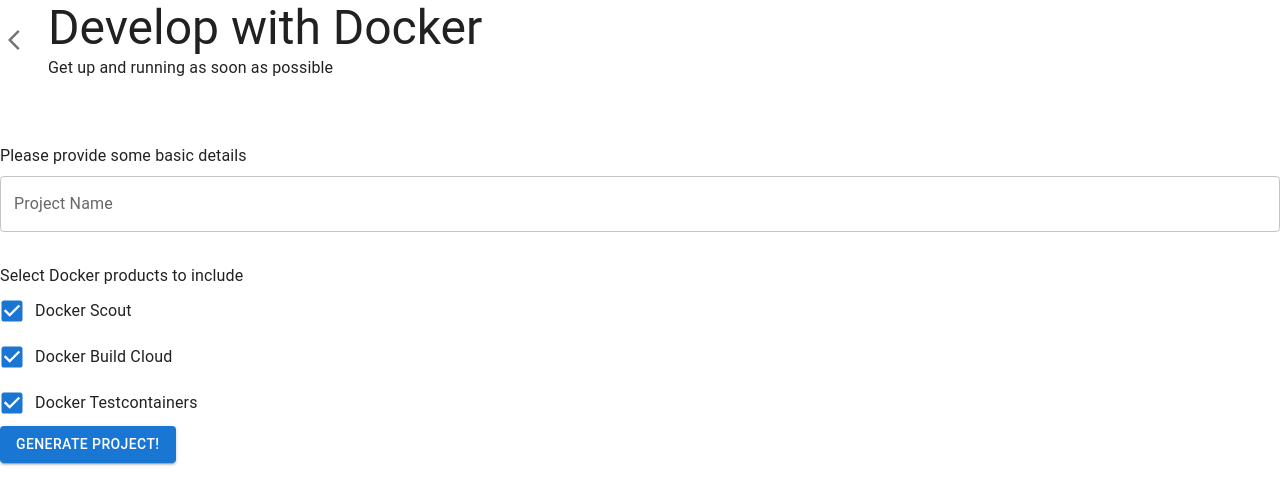
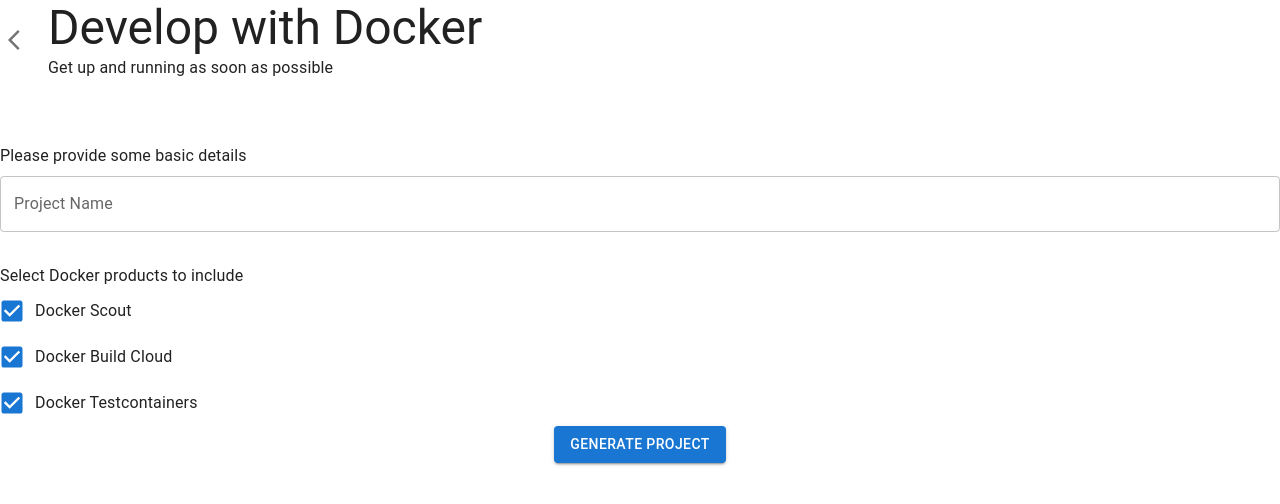
Before and after one commit to cybercyst/develop-with-docker, a React (Vite) app in the folder ui/: page /project-details in a window 1280 px wide. Shown: the top 504 px of the page. Built offline with nearby package versions, Linux system fonts and the light colour scheme; what @docker/docker-mui-theme would draw is missing.

Commit message:
fixing some styles

```diff
--- a/ui/src/App.tsx
+++ b/ui/src/App.tsx
@@ -1,5 +1,4 @@
 // import { createDockerDesktopClient } from '@docker/extension-api-client';
-import { Card, CardActionArea, CardContent, CardMedia, Stack, Typography } from '@mui/material';
 import { BrowserRouter, Route, Routes } from "react-router-dom";
 import { BackendPicker } from './routes/BackendPicker';
 import { FrontendPicker } from './routes/FrontendPicker';
--- a/ui/src/routes/ProjectDetailsForm.tsx
+++ b/ui/src/routes/ProjectDetailsForm.tsx
@@ -1,14 +1,4 @@
-import {
-  Box,
-  Button,
-  Checkbox,
-  FormControl,
-  FormControlLabel,
-  FormGroup,
-  InputLabel,
-  OutlinedInput,
-  Typography,
-} from "@mui/material";
+import { Box, Button, Checkbox, FormControl, FormControlLabel, FormGroup, InputLabel, OutlinedInput, Stack, Typography } from "@mui/material";
 import { PageHeader } from "../shared/PageHeader";
 
 const LargeCheckbox = (
@@ -56,9 +46,15 @@
           />
         </FormGroup>
 
-        <Button variant="contained" type="submit" onClick={generateProject}>
-          Generate project!
-        </Button>
+        <Stack
+          direction="row"
+          justifyContent="center"
+          alignItems="center"
+        >
+          <Button variant="contained" type="submit" onClick={generateProject}>Generate project</Button>
+          {/*  NOTE(forrest): this reset button's navigation changes styles */}
+          {/* <Button href="/">Reset</Button> */}
+        </Stack>
       </Box>
     </>
   );
--- a/ui/src/shared/PageHeader.tsx
+++ b/ui/src/shared/PageHeader.tsx
@@ -1,9 +1,6 @@
-import Box from "@mui/material/Box";
-import IconButton from "@mui/material/IconButton";
-import Stack from "@mui/material/Stack";
 import { useNavigate } from "react-router-dom";
 import ArrowBackIosIcon from "@mui/icons-material/ArrowBackIos";
-import Typography from "@mui/material/Typography";
+import { IconButton, Stack, Typography } from "@mui/material";
 
 export function PageHeader() {
   const navigate = useNavigate();
```
